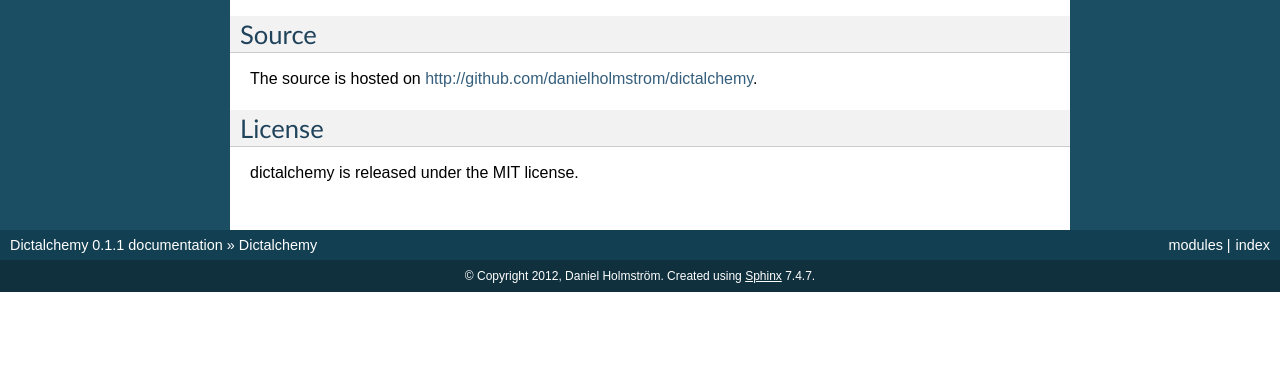
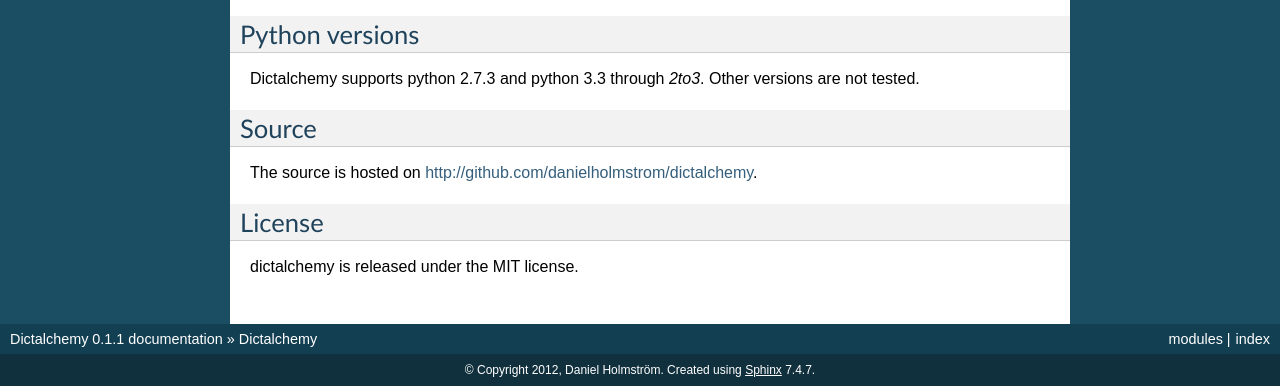
Before and after one commit to danielholmstrom/dictalchemy, a Sphinx documentation site: the page built from docs/source/index.rst, in a window 1280 px wide and 900 px high, scrolled down 2304 px, cut to the strip 514-900 px from the top of the window. Built offline with Sphinx 7.4.7, drawn with Linux system fonts in a browser that asks for light colours; before the commit the page ends 3110 px from its top, so only the background shows below that.

Commit message:
Documentation

```diff
--- a/docs/source/index.rst
+++ b/docs/source/index.rst
@@ -136,6 +136,11 @@ API
 
 .. automodule:: dictalchemy.constants
 
+Python versions
+---------------
+
+Dictalchemy supports python 2.7.3 and python 3.3 through `2to3`. Other versions are not tested.
+
 Source
 ------
 
```
